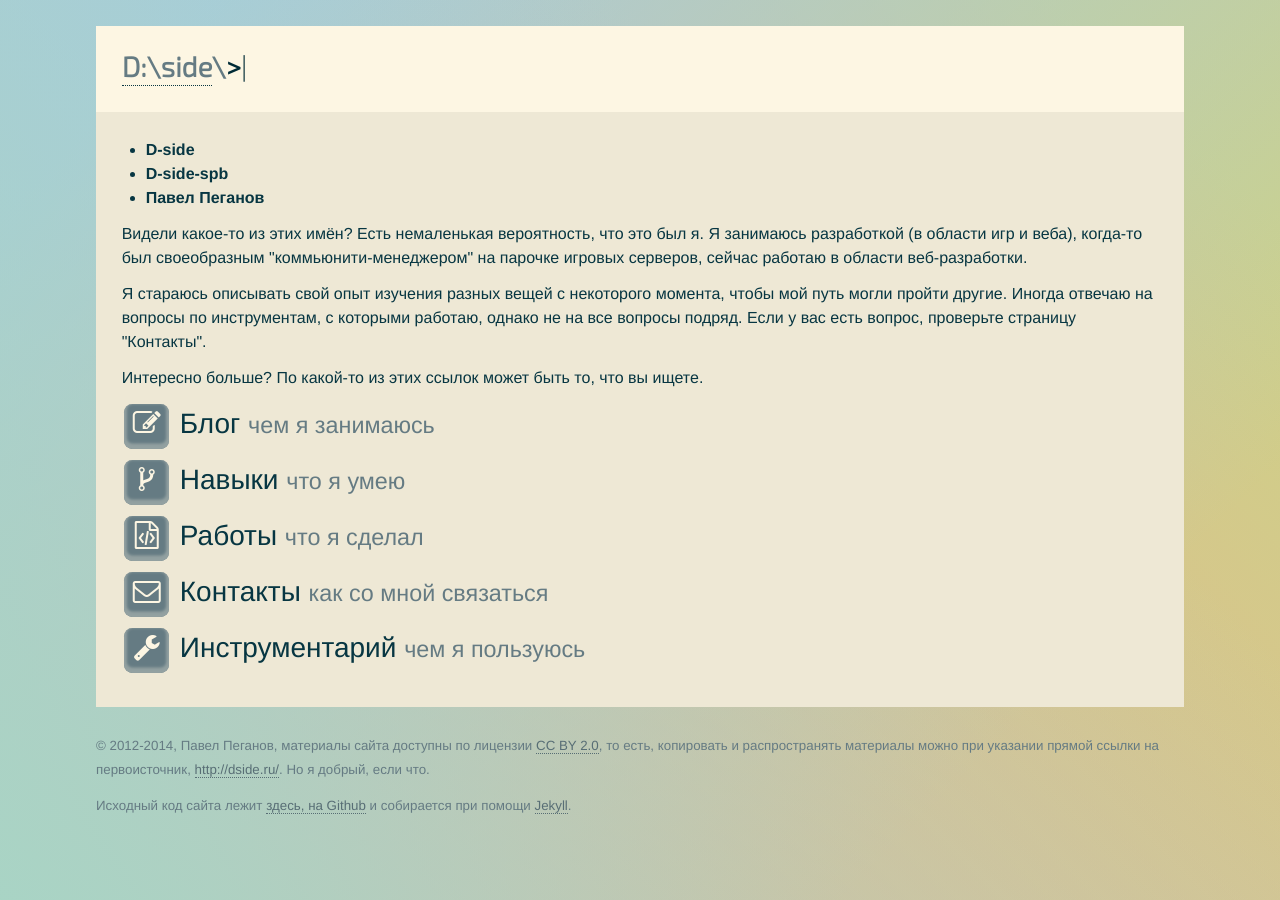
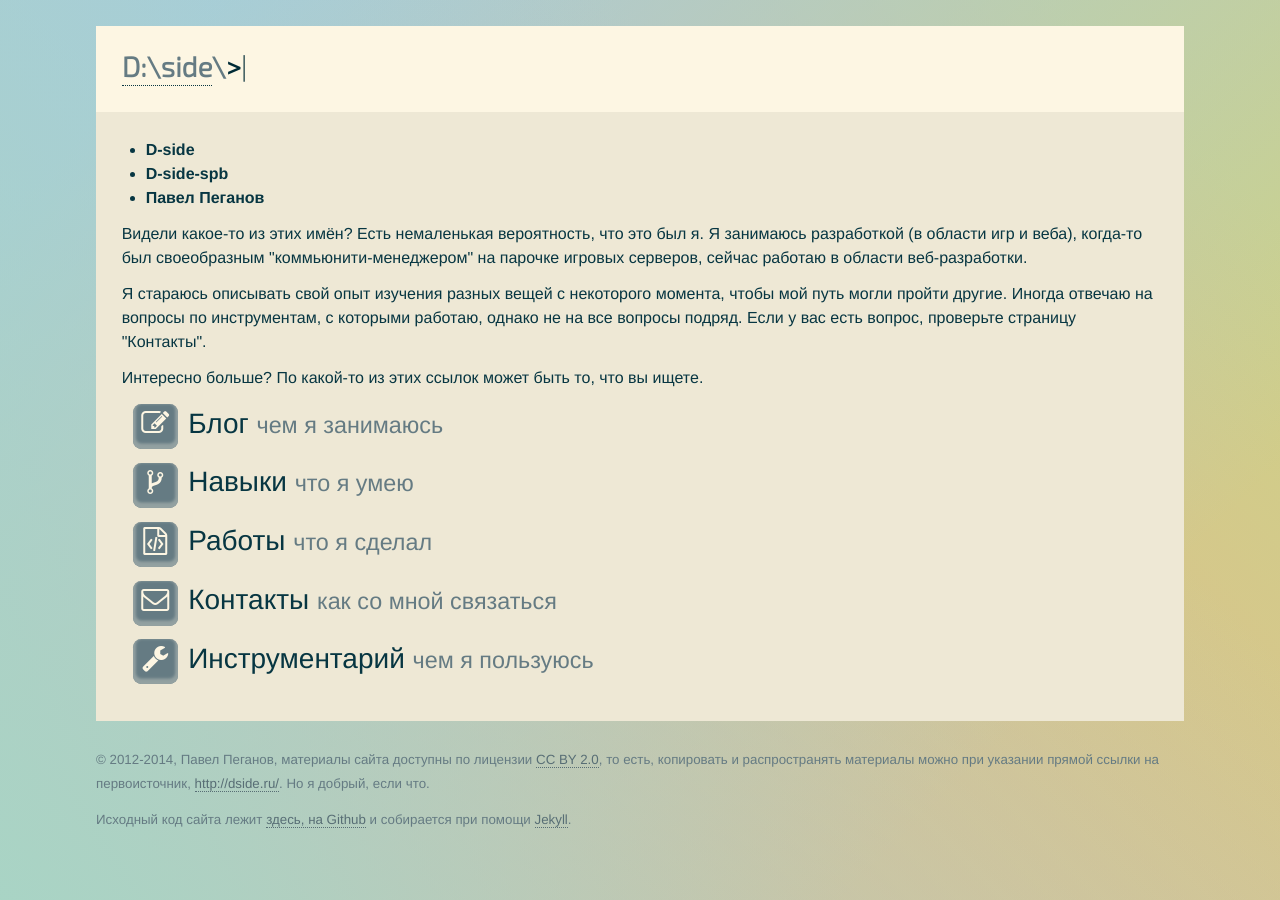
Before and after one commit to D-side/d-side.github.io, a Jekyll site: the page built from index.html, in a window 1280 px wide. Built offline with Jekyll 4.4.1, drawn with Linux system fonts in a browser that asks for light colours.

Commit message:
Update main.sass

```diff
--- a/assets/main.sass
+++ b/assets/main.sass
@@ -131,7 +131,7 @@ nav
     display: block
   a
     font-size: $base-font-size * 1.75
-    margin-bottom: 0.2em
+    margin: 0.3em
     border: none
     .fa:not(.suppress)
       background-color: $theme04
```
